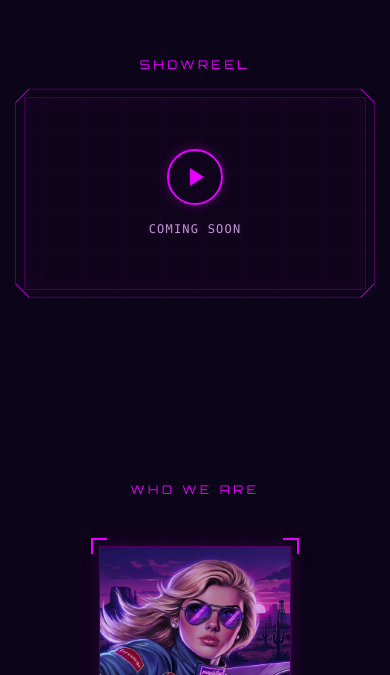
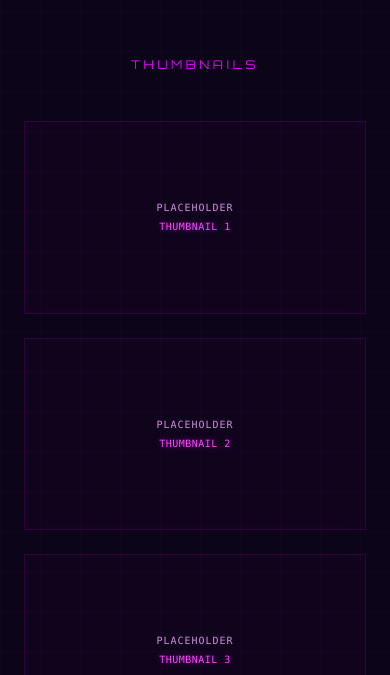
Before and after one commit to ibrahimaliouat01-sketch/purplelap, a Next.js app: page / in a window 390 px wide. Shown: the part 3629-4304 px from the top of the page. Built offline with nearby package versions, Linux system fonts and the light colour scheme.

Commit message:
feat: add Thumbnails section (3×16:9 cards) + navbar link
Co-Authored-By: Claude Sonnet 4.6 <noreply@anthropic.com>

```diff
--- a/app/components/Navbar.tsx
+++ b/app/components/Navbar.tsx
@@ -5,6 +5,7 @@ import { useEffect, useRef, useState } from "react";
 const navLinks = [
   { label: "Showreel", href: "#showreel" },
   { label: "Work", href: "#work" },
+  { label: "Thumbnails", href: "#thumbnails" },
   { label: "Who we are", href: "#about" },
   { label: "Services", href: "#services" },
   { label: "Contact", href: "#contact" },
--- a/app/page.tsx
+++ b/app/page.tsx
@@ -497,6 +497,27 @@ export default function Home() {
         </FadeIn>
       </section>
 
+      {/* Thumbnails */}
+      <section id="thumbnails" className="py-24 px-6 relative">
+        <FadeIn>
+          <div className="max-w-5xl mx-auto relative z-10">
+            <h2 className="text-xs font-[family-name:var(--font-orbitron)] uppercase tracking-[0.3em] text-purple-primary mb-12 text-center">Thumbnails</h2>
+            <div className="grid grid-cols-1 md:grid-cols-3 gap-6">
+              {[1, 2, 3].map((i) => (
+                <div
+                  key={i}
+                  className="border border-purple-primary/15 overflow-hidden w-full bg-purple-primary/[0.02] flex flex-col items-center justify-center"
+                  style={{ aspectRatio: "16/9", boxShadow: "0 0 12px rgba(229,0,255,0.03) inset" }}
+                >
+                  <span className="font-mono text-[10px] tracking-widest text-[#bb99cc] [text-shadow:0_0_4px_#e500ff33]">PLACEHOLDER</span>
+                  <span className="font-mono text-[10px] tracking-wider text-[#ff44ff] [text-shadow:0_0_6px_#e500ff88] mt-1">THUMBNAIL {i}</span>
+                </div>
+              ))}
+            </div>
+          </div>
+        </FadeIn>
+      </section>
+
       {/* Showreel */}
       <section id="showreel" className="py-24 px-6 relative">
         <SectionBgHud side="left" label="MAGI-01" lines={[{ text: "STATUS::ONLINE" }, { text: "SYNC::98.2%" }, { text: "LINK::STABLE" }]} verticalPosition="top" offset="6rem" />
```
